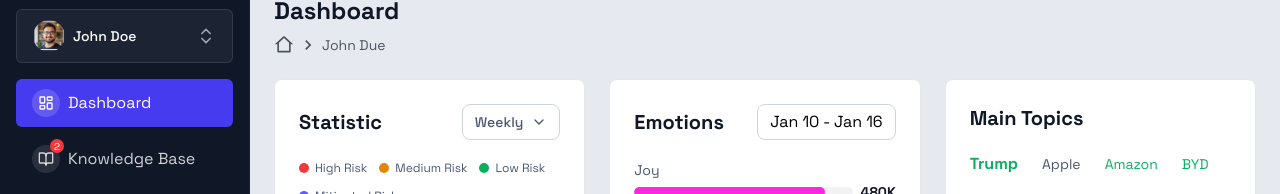
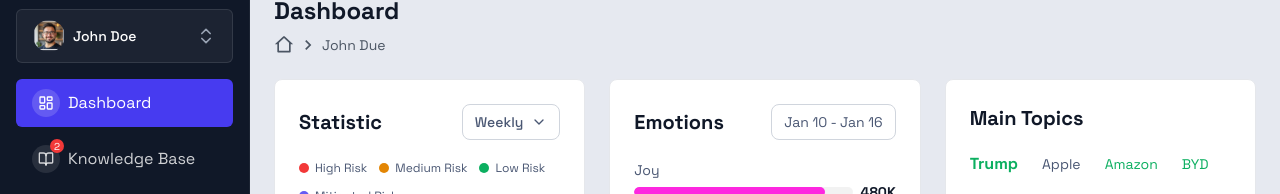
Before and after one commit to nur-it/react-un-lion-dashboard, a React (Vite) app: page / in a window 1280 px wide. Shown: the part 101-295 px from the top of the page. Built offline with nearby package versions, Linux system fonts and the light colour scheme.

Commit message:
dark color added in table pagination

```diff
--- a/src/components/screen/Home/StatisticEmotionAnalytics/DateRangePicker.jsx
+++ b/src/components/screen/Home/StatisticEmotionAnalytics/DateRangePicker.jsx
@@ -37,7 +37,7 @@ const DateRangePicker = () => {
   return (
     <div className="relative">
       <div
-        className="flex h-9 min-w-[123px] items-center justify-center rounded-lg border border-[#D0D5DD] px-3 py-2 cursor-pointer"
+        className="flex h-9 min-w-[123px] items-center justify-center rounded-lg text-[#4A5773] dark:text-white border border-[#D0D5DD] dark:bg-[#FFFFFF05] dark:border-[#FFFFFF4D] text-sm px-3 py-2 cursor-pointer"
         onClick={() => setIsCalendarOpen(true)}
       >
         {startDate && endDate
```
